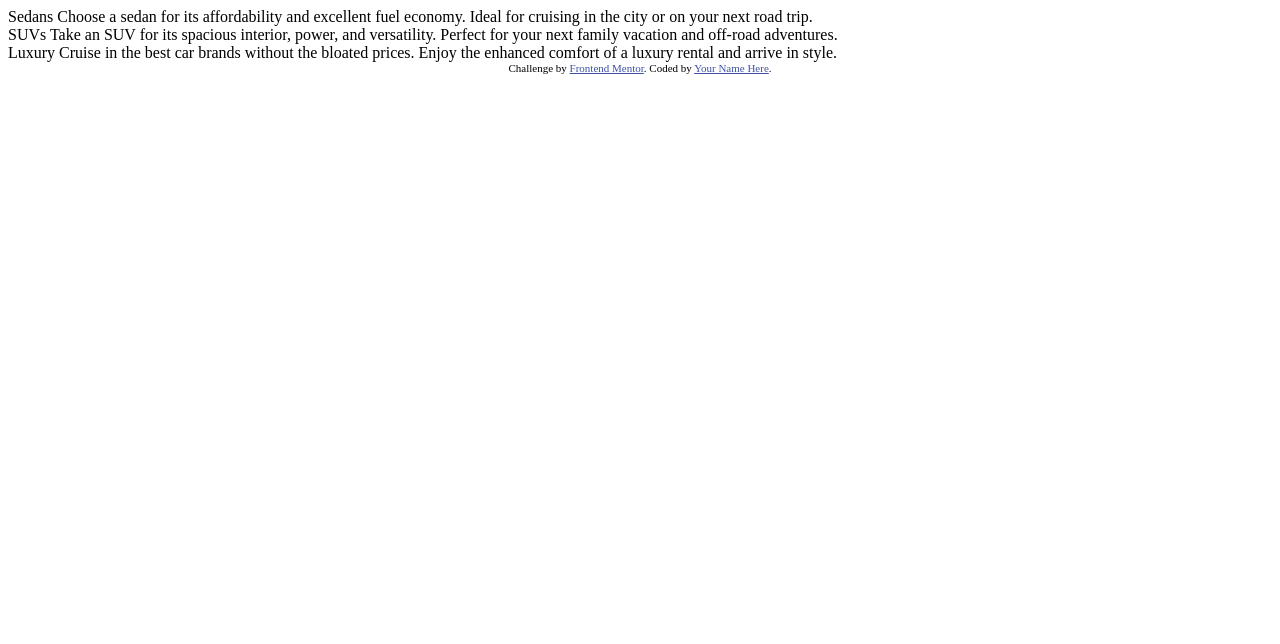
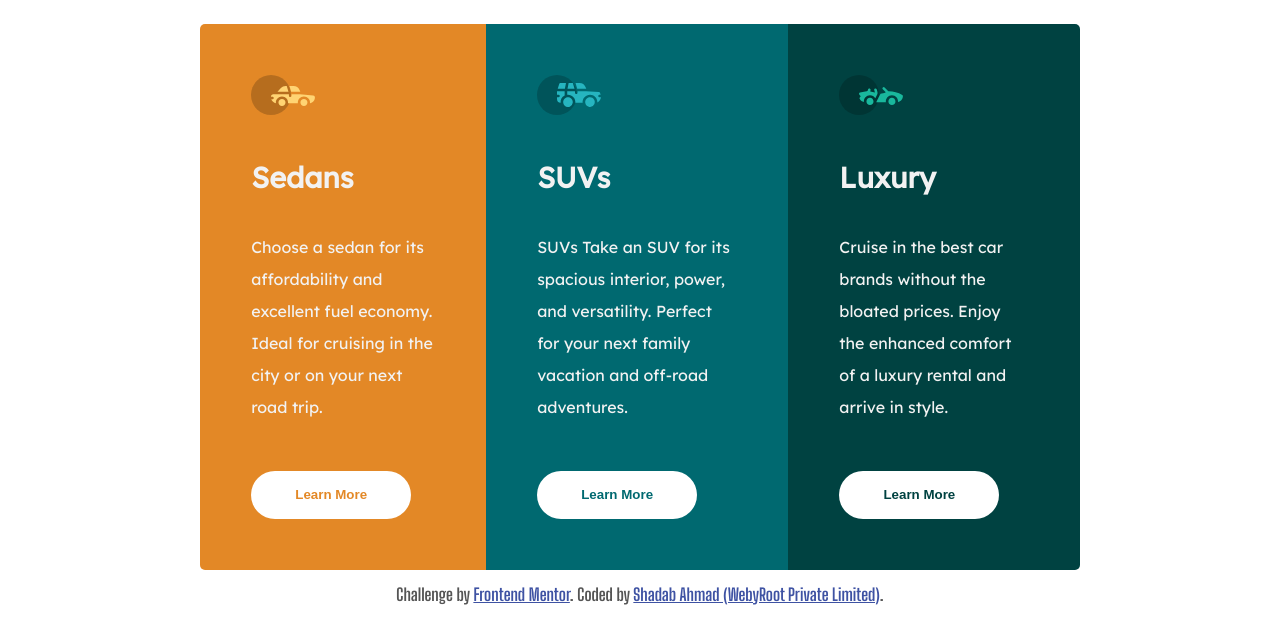
Before and after one commit to shadab-developer/3-column-preview-card-component, a plain HTML site: page index.html in a window 1280 px wide. Drawn offline with Linux system fonts and the light colour scheme.

Commit message:
Design Updated

```diff
--- a/index.html
+++ b/index.html
@@ -3,6 +3,18 @@
   <head>
     <meta charset="UTF-8" />
     <meta name="viewport" content="width=device-width, initial-scale=1.0" />
+    <link rel="preconnect" href="https://fonts.googleapis.com" />
+    <link rel="preconnect" href="https://fonts.gstatic.com" crossorigin />
+    <link
+      href="https://fonts.googleapis.com/css2?family=Big+Shoulders+Display:wght@700&display=swap"
+      rel="stylesheet"
+    />
+    <link rel="preconnect" href="https://fonts.googleapis.com" />
+    <link rel="preconnect" href="https://fonts.gstatic.com" crossorigin />
+    <link
+      href="https://fonts.googleapis.com/css2?family=Lexend+Deca&display=swap"
+      rel="stylesheet"
+    />
     <!-- displays site properly based on user's device -->
 
     <link
@@ -11,34 +23,39 @@
       sizes="32x32"
       href="./images/favicon-32x32.png"
     />
+    <link rel="stylesheet" href="style.css" />
 
     <title>Frontend Mentor | 3-column preview card component</title>
-
-    <!-- Feel free to remove these styles or customise in your own stylesheet 👍 -->
-    <style>
-      .attribution {
-        font-size: 11px;
-        text-align: center;
-      }
-      .attribution a {
-        color: hsl(228, 45%, 44%);
-      }
-    </style>
   </head>
   <body>
     <main>
       <div class="container">
-        <div class="cards">
-          Sedans Choose a sedan for its affordability and excellent fuel
-          economy. Ideal for cruising in the city or on your next road trip.
+        <div class="cards card-sedan">
+          <img class="icon" src="images/icon-sedans.svg" alt="Sedans" />
+          <h2 class="title">Sedans</h2>
+          <p class="detail">
+            Choose a sedan for its affordability and excellent fuel economy.
+            Ideal for cruising in the city or on your next road trip.
+          </p>
+          <button class="btn sedan-btn">Learn More</button>
         </div>
-        <div class="cards">
-          SUVs Take an SUV for its spacious interior, power, and versatility.
-          Perfect for your next family vacation and off-road adventures.
+        <div class="cards card-suv">
+          <img class="icon" src="images/icon-suvs.svg" alt="SUVs" />
+          <h2 class="title">SUVs</h2>
+          <p class="detail">
+            SUVs Take an SUV for its spacious interior, power, and versatility.
+            Perfect for your next family vacation and off-road adventures.
+          </p>
+          <button class="btn suv-btn">Learn More</button>
         </div>
-        <div class="cards">
-          Luxury Cruise in the best car brands without the bloated prices. Enjoy
-          the enhanced comfort of a luxury rental and arrive in style.
+        <div class="cards card-luxury">
+          <img class="icon" src="images/icon-luxury.svg" alt="Luxury Cruise" />
+          <h2 class="title">Luxury</h2>
+          <p class="detail">
+            Cruise in the best car brands without the bloated prices. Enjoy the
+            enhanced comfort of a luxury rental and arrive in style.
+          </p>
+          <button class="btn luxury-btn">Learn More</button>
         </div>
       </div>
     </main>
@@ -48,7 +65,7 @@
         Challenge by
         <a href="https://www.frontendmentor.io?ref=challenge" target="_blank"
           >Frontend Mentor</a
-        >. Coded by <a href="#">Your Name Here</a>.
+        >. Coded by <a href="#">Shadab Ahmad (WebyRoot Private Limited)</a>.
       </div>
     </footer>
   </body>
--- /dev/null
+++ b/style.css
@@ -0,0 +1,81 @@
+body {
+  font-family: "Big Shoulders Display", sans-serif;
+
+  line-height: 1;
+  color: #555;
+  font-size: 15px;
+}
+.attribution {
+  font-size: 17px;
+  text-align: center;
+  margin-top: 1rem;
+}
+.attribution a {
+  color: hsl(228, 45%, 44%);
+}
+.container {
+  display: flex;
+  max-width: 55rem;
+  margin: 0 auto;
+  margin-top: 1.5rem;
+}
+.cards {
+  color: hsl(0, 0%, 95%);
+  padding: 3.2rem 3.2rem;
+  font-family: "Lexend Deca", sans-serif;
+  line-height: 2;
+}
+.card-sedan {
+  background-color: hsl(31, 77%, 52%);
+  border-radius: 5px 0px 0px 5px;
+}
+.card-suv {
+  background-color: hsl(184, 100%, 22%);
+}
+.card-luxury {
+  background-color: hsl(179, 100%, 13%);
+  border-radius: 0px 5px 5px 0px;
+}
+.title {
+  font-size: 1.8rem;
+}
+.detail {
+  font-size: 1rem;
+}
+.btn {
+  margin-top: 2rem;
+  border: none;
+  height: 3rem;
+  width: 10rem;
+  background-color: white;
+  border-radius: 1.5rem;
+  font-weight: 700;
+}
+
+.sedan-btn {
+  color: hsl(31, 77%, 52%);
+}
+.sedan-btn:hover,
+.sedan-btn:visited {
+  background-color: hsl(31, 77%, 52%);
+  color: white;
+  border: 1px solid white;
+}
+.suv-btn {
+  color: hsl(184, 100%, 22%);
+}
+.suv-btn:hover,
+.suv-btn:visited {
+  background-color: hsl(184, 100%, 22%);
+  color: white;
+  border: 1px solid white;
+}
+.luxury-btn {
+  color: hsl(179, 100%, 13%);
+}
+.luxury-btn:hover,
+.luxury-btn:visited {
+  background-color: hsl(179, 100%, 13%);
+  color: white;
+  border: 1px solid white;
+}
```
Also changed, not shown: 1 other file.
